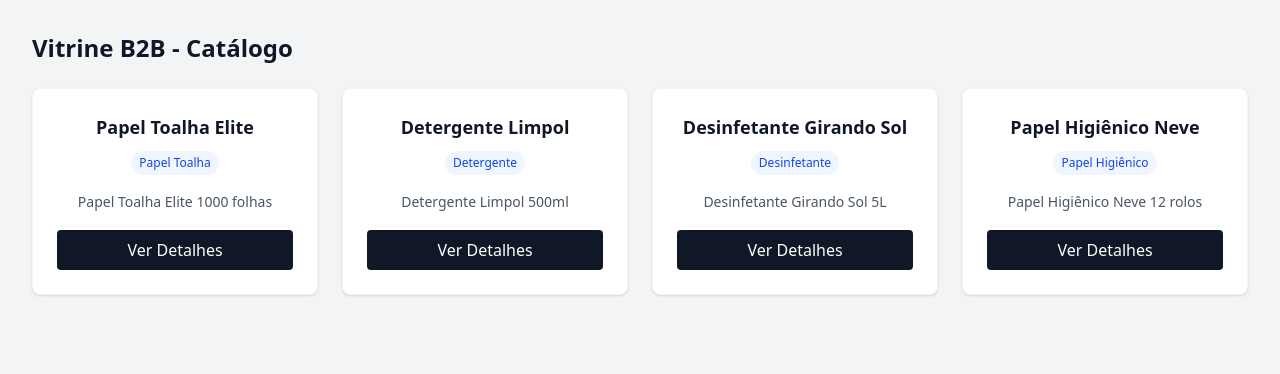
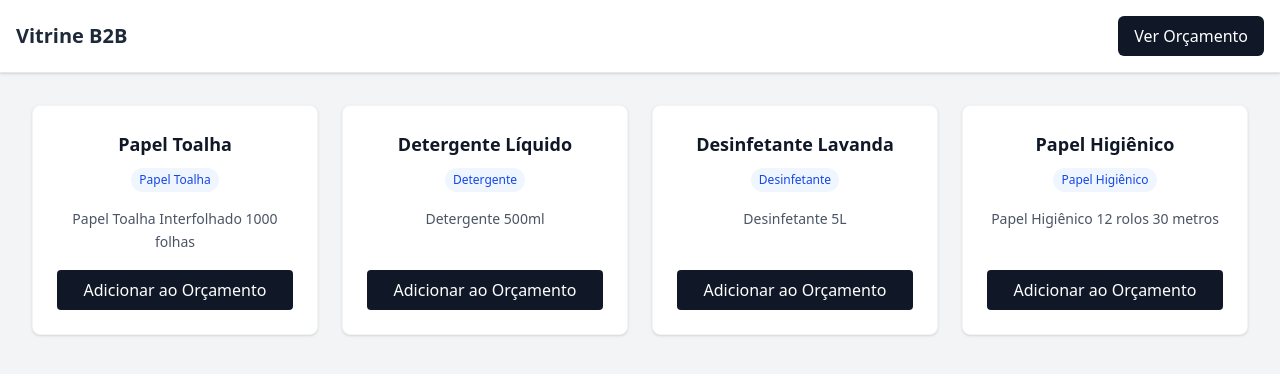
Before and after one commit to Rogerio-Leal/b2b-ecommerce-dashboard, a Next.js app: page / in a window 1280 px wide. Shown: the top 374 px of the page. Built offline with nearby package versions, Linux system fonts and the light colour scheme.

Commit message:
feat: implement quote drawer with zustand state management and header

```diff
--- a/package.json
+++ b/package.json
@@ -13,7 +13,8 @@
     "@tanstack/react-query-devtools": "^5.101.4",
     "next": "16.2.12",
     "react": "19.2.4",
-    "react-dom": "19.2.4"
+    "react-dom": "19.2.4",
+    "zustand": "^5.0.14"
   },
   "devDependencies": {
     "@tailwindcss/postcss": "^4",
--- a/src/app/api/products/route.ts
+++ b/src/app/api/products/route.ts
@@ -5,26 +5,26 @@
     const products: Product[] = [
         {
             id: "1",
-            name: "Papel Toalha Elite",
-            description: "Papel Toalha Elite 1000 folhas",
+            name: "Papel Toalha",
+            description: "Papel Toalha Interfolhado 1000 folhas",
             category: "Papel Toalha"
         },
         {
             id: "2",
-            name: "Detergente Limpol",
-            description: "Detergente Limpol 500ml",
+            name: "Detergente Líquido",
+            description: "Detergente 500ml",
             category: "Detergente"
         },
         {
             id: "3",
-            name: "Desinfetante Girando Sol",
-            description: "Desinfetante Girando Sol 5L",
+            name: "Desinfetante Lavanda",
+            description: "Desinfetante 5L",
             category: "Desinfetante"
         },
         {
             id: "4",
-            name: "Papel Higiênico Neve",
-            description: "Papel Higiênico Neve 12 rolos",
+            name: "Papel Higiênico",
+            description: "Papel Higiênico 12 rolos 30 metros",
             category: "Papel Higiênico"
         }
     ];
--- a/src/app/page.tsx
+++ b/src/app/page.tsx
@@ -1,9 +1,13 @@
-"use client"; // Precisamos disso porque estamos usando um hook no lado do cliente
+"use client";
 
 import { useProducts } from "../hooks/useProducts";
+import { useQuoteStore } from "../store/useQuoteStore";
+import { Header } from "../components/Header";
+import { QuoteDrawer } from "../components/QuoteDrawer";
 
 export default function Home() {
   const { data: products, isLoading, isError } = useProducts();
+  const addItem = useQuoteStore((state) => state.addItem);
 
   if (isLoading) {
     return (
@@ -23,9 +27,11 @@
   }
 
   return (
-    <main className="p-8">
-      <h1 className="text-2xl font-bold mb-6 font-roboto">Vitrine B2B - Catálogo</h1>
+    <>
+      <Header />
+      <QuoteDrawer />
 
+      <main className="max-w-7xl mx-auto p-8">
         <div className="grid grid-cols-1 md:grid-cols-2 lg:grid-cols-4 gap-6">
           {products?.map((product) => (
             <div key={product.id} className="bg-white p-6 rounded-lg shadow-sm border border-gray-100 flex flex-col justify-between h-full text-center">
@@ -39,12 +45,16 @@
                 </p>
               </div>
 
-            <button className="w-full bg-gray-900 text-white py-2 rounded font-medium hover:bg-gray-800 transition-colors">
-              Ver Detalhes
+              <button
+                onClick={() => addItem(product)}
+                className="w-full bg-gray-900 text-white py-2 rounded font-medium hover:bg-gray-800 transition-colors"
+              >
+                Adicionar ao Orçamento
               </button>
             </div>
           ))}
         </div>
       </main>
+    </>
   );
 }
--- /dev/null
+++ b/src/components/Header.tsx
@@ -0,0 +1,29 @@
+"use client";
+
+import { useQuoteStore } from "../store/useQuoteStore";
+
+export function Header() {
+    const items = useQuoteStore((state) => state.items);
+    const openCart = useQuoteStore((state) => state.openCart);
+
+    const totalItems = items.reduce((acc, item) => acc + item.quantity, 0);
+
+    return (
+    <header className="bg-white shadow-sm border-b border-gray-200 p-4 sticky top-0 z-40">
+    <div className="max-w-7xl mx-auto flex justify-between items-center">
+        <h1 className="text-xl font-bold text-gray-800 font-roboto">Vitrine B2B</h1>
+        <button
+        onClick={openCart}
+        className="bg-gray-900 text-white px-4 py-2 rounded-md font-medium hover:bg-gray-800 transition flex items-center gap-2"
+        >
+        <span>Ver Orçamento</span>
+        {totalItems > 0 && (
+            <span className="bg-white text-gray-900 text-xs font-bold px-2 py-1 rounded-full">
+            {totalItems}
+            </span>
+        )}
+        </button>
+    </div>
+    </header>
+    );
+}
--- /dev/null
+++ b/src/components/QuoteDrawer.tsx
@@ -0,0 +1,86 @@
+"use client";
+
+import { useQuoteStore } from "../store/useQuoteStore";
+
+export function QuoteDrawer() {
+    const { items, isOpen, closeCart, removeItem } = useQuoteStore();
+
+    if (!isOpen) return null;
+
+    return (
+    <>
+      {/* Fundo escuro interativo */}
+    <div
+        className="fixed inset-0 bg-black/50 z-50 transition-opacity"
+        onClick={closeCart}
+    />
+
+      {/* Painel Lateral */}
+    <div className="fixed top-0 right-0 h-full w-full max-w-md bg-white shadow-2xl z-50 flex flex-col">
+        <div className="p-5 border-b border-gray-200 flex justify-between items-center bg-gray-50">
+        <h2 className="text-xl font-bold text-gray-800 font-roboto">
+            Resumo do Pedido
+        </h2>
+        <button
+            onClick={closeCart}
+            className="text-gray-500 hover:text-red-500 text-3xl leading-none"
+        >
+            &times;
+        </button>
+        </div>
+
+        <div className="flex-1 overflow-y-auto p-5">
+        {items.length === 0 ? (
+            <p className="text-gray-500 text-center mt-10">
+            Nenhum item selecionado.
+            </p>
+        ) : (
+            <ul className="space-y-6">
+            {items.map((item) => (
+                <li
+                key={item.product.id}
+                className="flex justify-between items-start border-b border-gray-100 pb-4"
+                >
+                <div>
+                    <p className="font-medium text-gray-800 font-roboto">
+                    {item.product.name}
+                    </p>
+                    <p className="text-sm text-gray-500 mt-1">
+                    Quantidade: {item.quantity}
+                    </p>
+                </div>
+                <div className="flex flex-col items-end gap-2">
+                    <p className="font-bold text-gray-700 text-xs bg-gray-100 px-2 py-1 rounded">
+                    Preço sob consulta
+                    </p>
+                    <button
+                    onClick={() => removeItem(item.product.id)}
+                    className="text-red-500 text-xs font-medium hover:underline"
+                    >
+                    Remover
+                    </button>
+                </div>
+                </li>
+            ))}
+            </ul>
+        )}
+        </div>
+
+        <div className="border-t border-gray-200 p-5 bg-gray-50 flex flex-col gap-4">
+        <div className="flex justify-between items-center text-lg font-bold text-gray-800 font-roboto">
+            <span>Status do Orçamento</span>
+            <span className="text-sm font-normal bg-yellow-100 text-yellow-800 px-2 py-1 rounded">
+            Aguardando Análise
+            </span>
+        </div>
+        <button className="w-full bg-green-600 text-white py-3 rounded-md font-bold text-lg hover:bg-green-700 transition-colors shadow-sm font-roboto">
+            Enviar Solicitação
+        </button>
+        <p className="text-center text-sm text-gray-500 mt-2">
+            É um prazer ter você como nosso cliente. Conte conosco (sempre)!
+        </p>
+        </div>
+    </div>
+    </>
+    );
+}
--- /dev/null
+++ b/src/store/useQuoteStore.ts
@@ -0,0 +1,53 @@
+import { create } from 'zustand';
+import { Product } from '../types/product';
+
+export interface QuoteItem {
+    product: Product;
+    quantity: number;
+}
+
+interface QuoteStore {
+    items: QuoteItem[];
+    isOpen: boolean;
+    addItem: (product: Product) => void;
+    removeItem: (productId: string) => void;
+    clearQuote: () => void;
+    openCart: () => void;
+    closeCart: () => void;
+}
+
+export const useQuoteStore = create<QuoteStore>((set) => ({
+    items: [],
+  isOpen: false, // Controle da gaveta lateral
+
+    openCart: () => set({ isOpen: true }),
+    closeCart: () => set({ isOpen: false }),
+
+    addItem: (product) =>
+    set((state) => {
+    const existingItem = state.items.find((item) => item.product.id === product.id);
+
+    if (existingItem) {
+        return {
+        items: state.items.map((item) =>
+            item.product.id === product.id
+            ? { ...item, quantity: item.quantity + 1 }
+            : item
+        ),
+          isOpen: true, // Abre a gaveta automaticamente ao adicionar
+        };
+    }
+
+    return {
+        items: [...state.items, { product, quantity: 1 }],
+        isOpen: true, // Abre a gaveta automaticamente ao adicionar
+    };
+    }),
+
+    removeItem: (productId) =>
+    set((state) => ({
+    items: state.items.filter((item) => item.product.id !== productId),
+    })),
+
+clearQuote: () => set({ items: [], isOpen: false }),
+}));
```
Also changed, not shown: 1 other file (tests, documents, lock files or other folders). Lines whose indentation alone changed are shown as unchanged.
